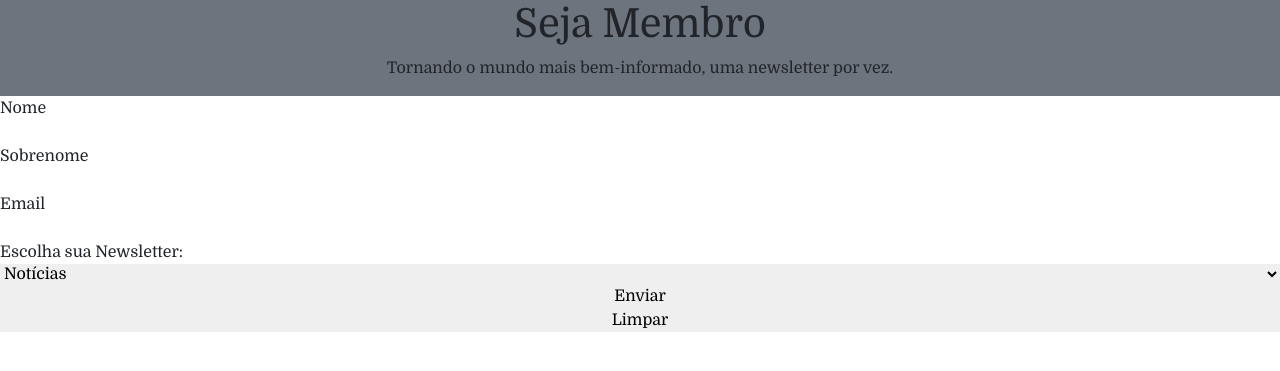
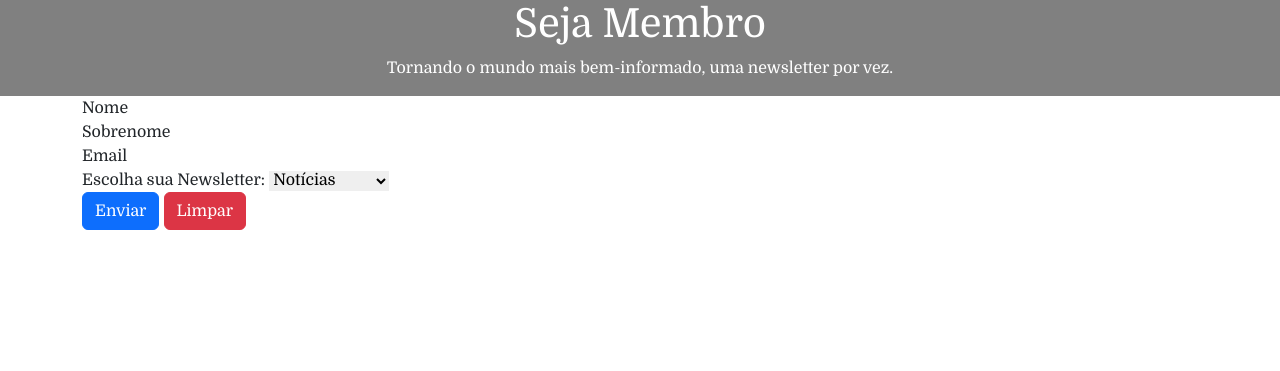
Before and after one commit to ovictorqueiroz/meusite, a PHP site: page / in a window 1280 px wide. Shown: the top 371 px of the page. Run offline with PHP 8.4, Linux system fonts and the light colour scheme.

Commit message:
estilizando

```diff
--- a/css/styles.css
+++ b/css/styles.css
@@ -12,3 +12,8 @@
 	border: 0;
 	font-family: Domine;
 }
+
+nav{
+	color: white;
+	background-color:grey;
+}
--- a/index.php
+++ b/index.php
@@ -8,21 +8,32 @@
 	<link rel="stylesheet" type="text/css" href="https://cdn.jsdelivr.net/npm/bootstrap@5.3.8/dist/css/bootstrap.min.css">
 </head>
 <body>
-	<nav class="d-flex align-items-center flex-column bg-secondary">
+	<nav class="d-flex align-items-center flex-column">
 		<h1>Seja Membro</h1>
 		<p>Tornando o mundo mais bem-informado, uma newsletter por vez.</p>
 	</nav>
+	<main class="container">
 
-	<form action="#" method="post" class="d-flex flex-column">
+
+		<form action="#" method="post">
+			<div class="md-3">
 				<label for="primeiroNome">Nome</label>
 				<input type="text" name="primeiroNome" id="primeiroNome" maxlength="50" required>
+			</div>
 
+			<div class="md-3">
 				<label for="sobrenome">Sobrenome</label>
 				<input type="text" name="sobrenome" id="sobrenome" >
+			</div>
 
+
+			<div class="md-3">
 				<label for="useremai">Email</label>
 				<input type="emai" name="useremail" id="useremail">
+			</div>
 
+
+			<div class="md-3">
 				<label>Escolha sua Newsletter:</label>
 				<select>
 					<option value="noticias">Notícias</option>
@@ -32,9 +43,16 @@
 					<option value="cronicas">Crônicas</option>
 					<option value="gastronomia">Gastronomia</option>
 				</select>
-		<button type="submit">Enviar</button>
-		<button type="reset">Limpar</button>
+			</div>
+
+			<button type="submit" class="md-3 btn btn-primary">Enviar</button>
+
+
+			<button type="reset" class="md-3 btn btn-danger">Limpar</button>
+
+
 		</form>
+	</main>
 
 	<script src="https://cdn.jsdelivr.net/npm/bootstrap@5.3.8/dist/js/bootstrap.bundle.min.js" integrity="sha384-FKyoEForCGlyvwx9Hj09JcYn3nv7wiPVlz7YYwJrWVcXK/BmnVDxM+D2scQbITxI" crossorigin="anonymous"></script>
 </body>
```
Also changed, not shown: images/news-logo.png (added). Lines whose indentation alone changed are shown as unchanged.
